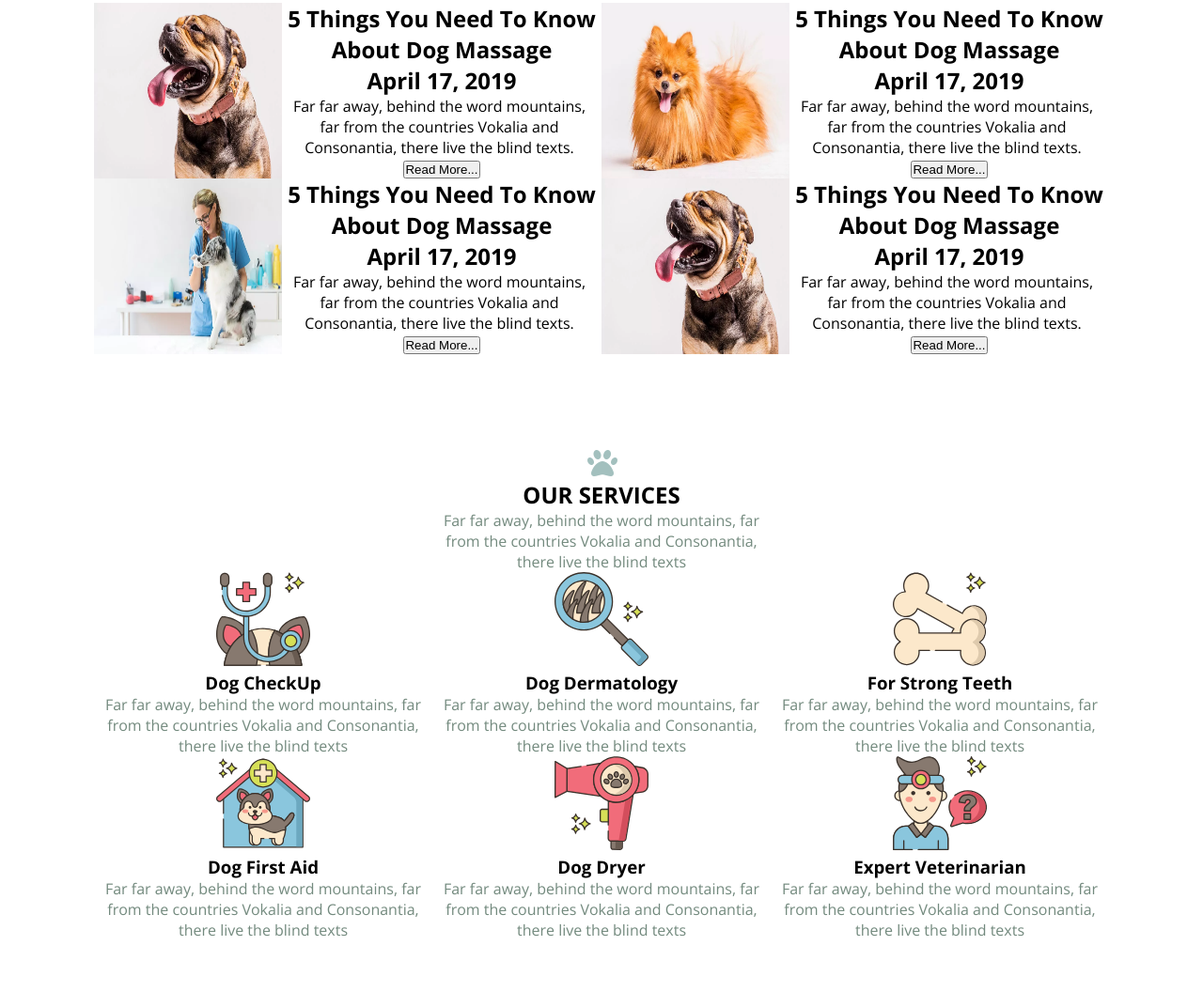
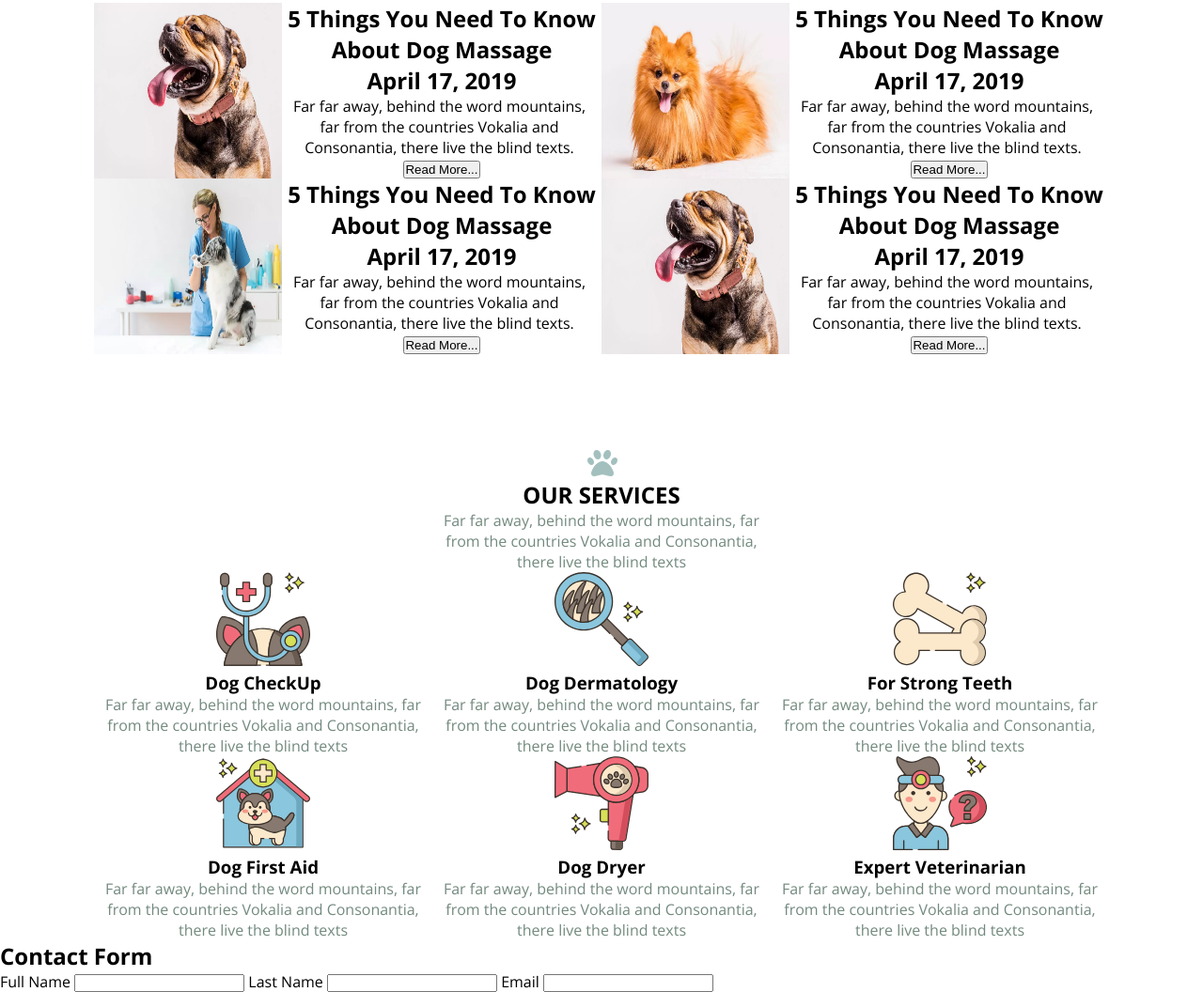
Before and after one commit to ashutosh-server/Dogger-Html-Css-Javascript, a plain HTML site: page index.html in a window 1280 px wide. Shown: the part 7705-8761 px from the top of the page at 94% size. Before the commit the page ends 8706 px from the top, so only its background shows below. Drawn offline with nearby package versions, Linux system fonts and the light colour scheme.

Commit message:
contact form progress

```diff
--- a/index.html
+++ b/index.html
@@ -598,6 +598,23 @@
       </div>
     </div>
   </section>
+
+
+
+  <!-- Contact Us -->
+   <section>
+      <div>
+        <h1>Contact Form</h1>
+        <form>
+          <label for="FullName">Full Name</label>
+          <input type="text" id="FullName" name="FullName" required>
+          <label for="LastName">Last Name</label>
+          <input type="text" id="LastName" name="LastName" required>
+          <label for="Email">Email</label>
+          <input type="email" id="Email" name="Email" required>
+        </form>
+      </div>
+   </section>
 </body>
 
 <script>
```
